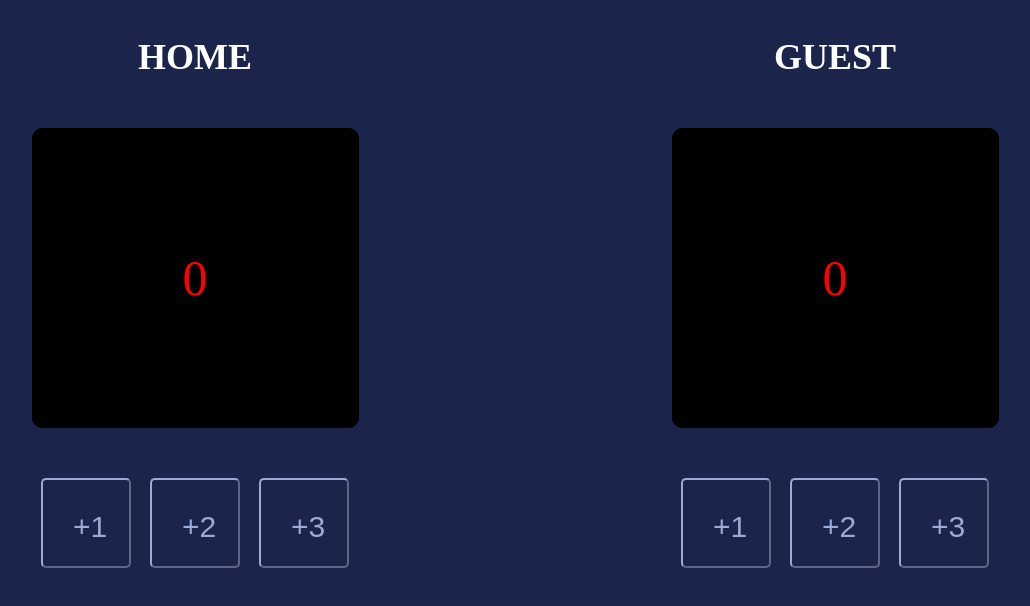
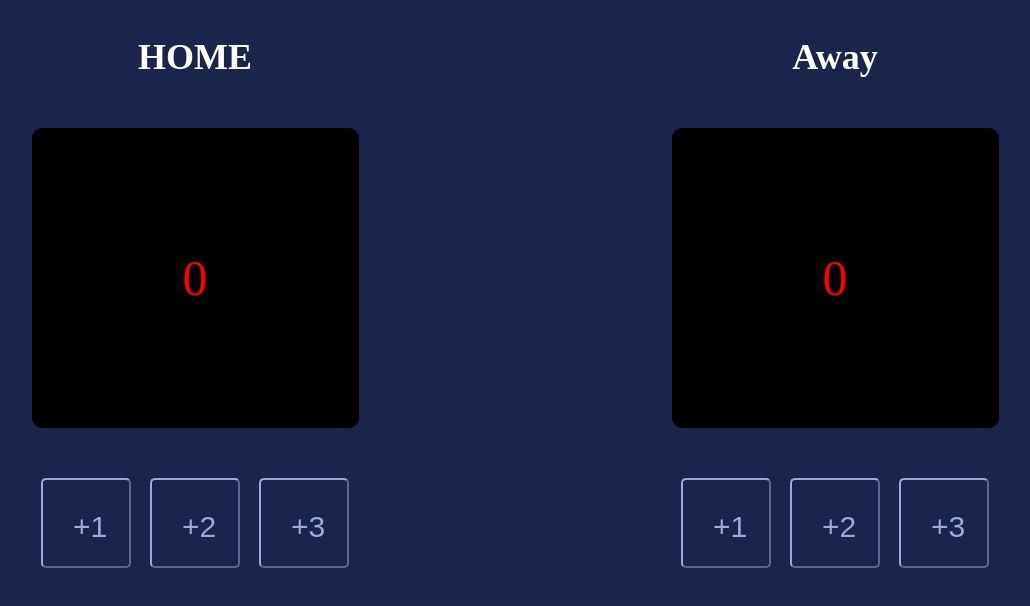
Before and after one commit to LordAlphonso/Scoreboard, a plain HTML site: page index.html in a window 1280 px wide. Shown: the whole page, without its empty margins (125-1155 px from the left). Drawn offline with Linux system fonts and the light colour scheme.

Commit message:
I consent to the commit

```diff
--- a/index.html
+++ b/index.html
@@ -14,7 +14,7 @@
                 </div>
             </div>
             <div>
-                <h3 class="title">GUEST</h3>
+                <h3 class="title">Away</h3>
                 <p class="display" id="away-score"">0</p>
                 <div class="button-arrangement">
                 <button class="button-design" onclick="increaseScore1Away()">+1</button>
```
